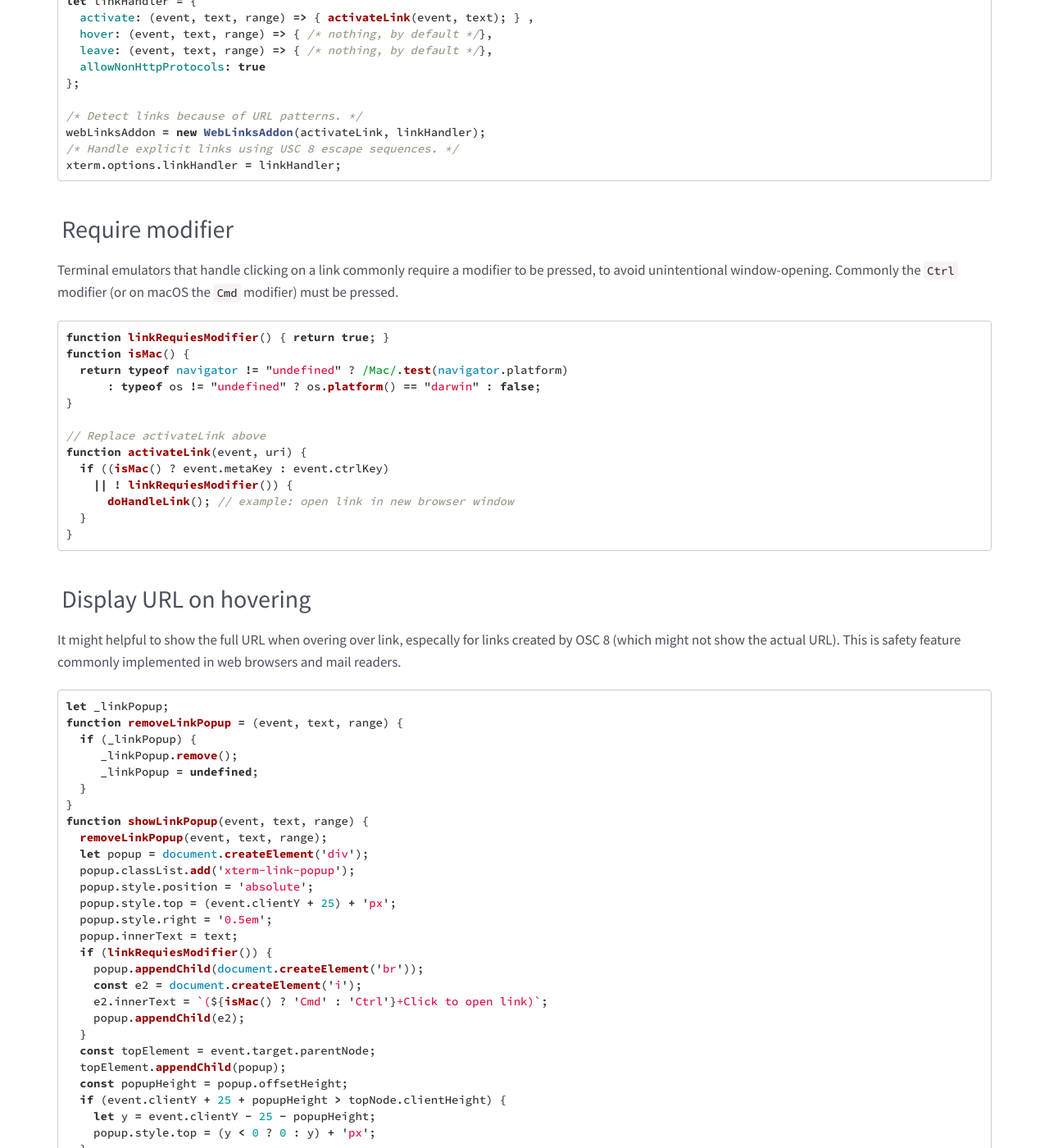
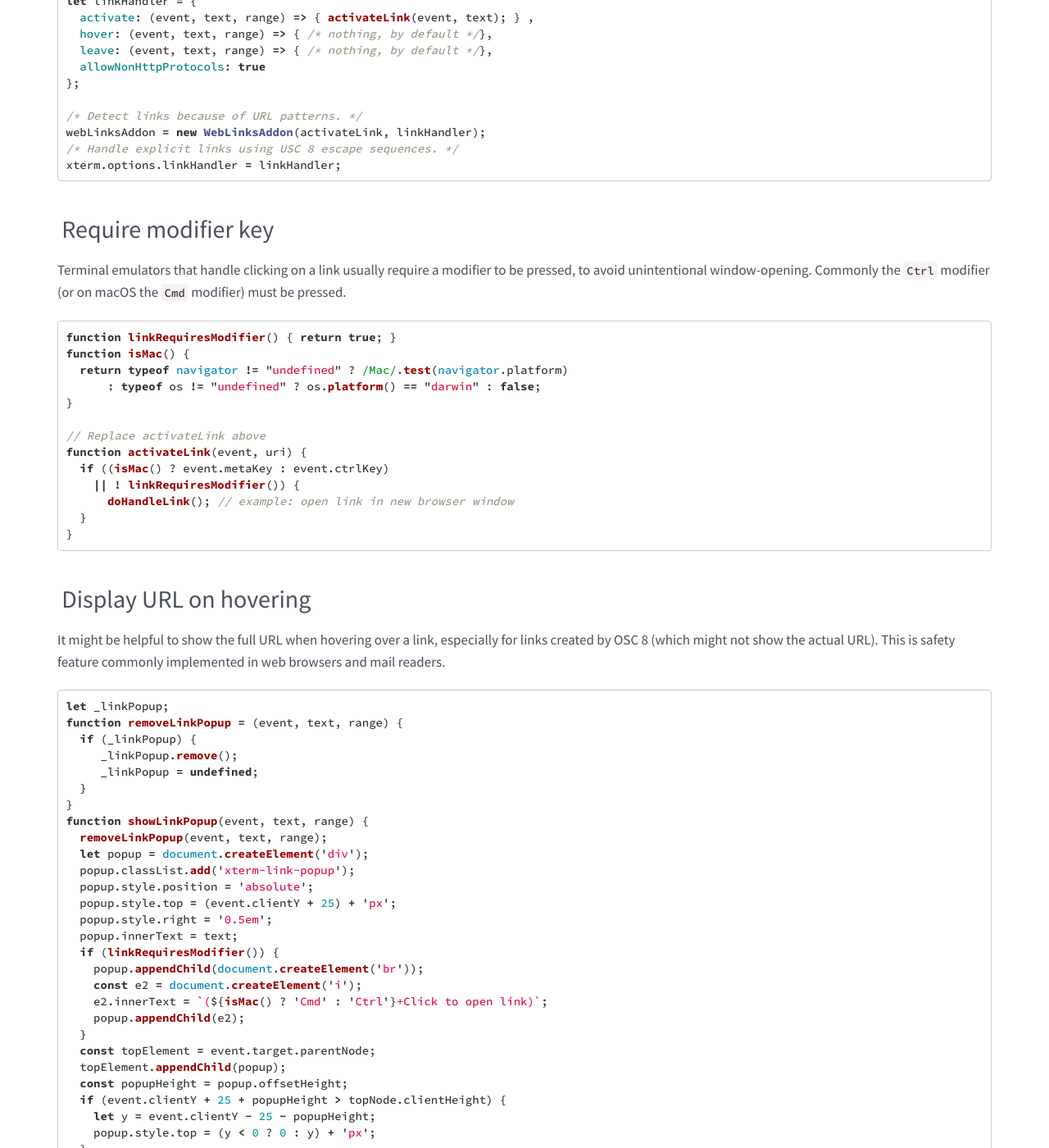
Before and after one commit to xtermjs/xtermjs.org, a Jekyll site: the page built from _docs/guides/link-handling.md, in a window 1280 px wide and 1400 px high, scrolled down 466 px. Shown: the whole window at 82% size. Built offline with Jekyll 4.4.1, drawn with Linux system fonts in a browser that asks for light colours; some of the changed text lies outside the part shown.

Commit message:
Fix minor typos and awkward phrases.

````diff
--- a/_docs/guides/link-handling.md
+++ b/_docs/guides/link-handling.md
@@ -29,12 +29,12 @@ webLinksAddon = new WebLinksAddon(activateLink, linkHandler);
 xterm.options.linkHandler = linkHandler;
 ```
 
-## Require modifier
+## Require modifier key
 
-Terminal emulators that handle clicking on a link commonly require a modifier to be pressed, to avoid unintentional window-opening. Commonly the `Ctrl` modifier (or on macOS the `Cmd` modifier) must be pressed.
+Terminal emulators that handle clicking on a link usually require a modifier to be pressed, to avoid unintentional window-opening. Commonly the `Ctrl` modifier (or on macOS the `Cmd` modifier) must be pressed.
 
 ```js
-function linkRequiesModifier() { return true; }
+function linkRequiresModifier() { return true; }
 function isMac() {
   return typeof navigator != "undefined" ? /Mac/.test(navigator.platform)
       : typeof os != "undefined" ? os.platform() == "darwin" : false;
@@ -43,7 +43,7 @@ function isMac() {
 // Replace activateLink above
 function activateLink(event, uri) {
   if ((isMac() ? event.metaKey : event.ctrlKey)
-    || ! linkRequiesModifier()) {
+    || ! linkRequiresModifier()) {
       doHandleLink(); // example: open link in new browser window
   }
 }
@@ -51,7 +51,7 @@ function activateLink(event, uri) {
 
 ## Display URL on hovering
 
-It might helpful to show the full URL when overing over link, especally for links created by OSC 8 (which might not show the actual URL). This is safety feature commonly implemented in web browsers and mail readers.
+It might be helpful to show the full URL when hovering over a link, especially for links created by OSC 8 (which might not show the actual URL). This is safety feature commonly implemented in web browsers and mail readers.
 
 ```js
 let _linkPopup;
@@ -69,7 +69,7 @@ function showLinkPopup(event, text, range) {
   popup.style.top = (event.clientY + 25) + 'px';
   popup.style.right = '0.5em';
   popup.innerText = text;
-  if (linkRequiesModifier()) {
+  if (linkRequiresModifier()) {
     popup.appendChild(document.createElement('br'));
     const e2 = document.createElement('i');
     e2.innerText = `(${isMac() ? 'Cmd' : 'Ctrl'}+Click to open link)`;
````
Also changed, not shown: other parts of _docs/guides/link-handling.md (+1 -1 lines).
